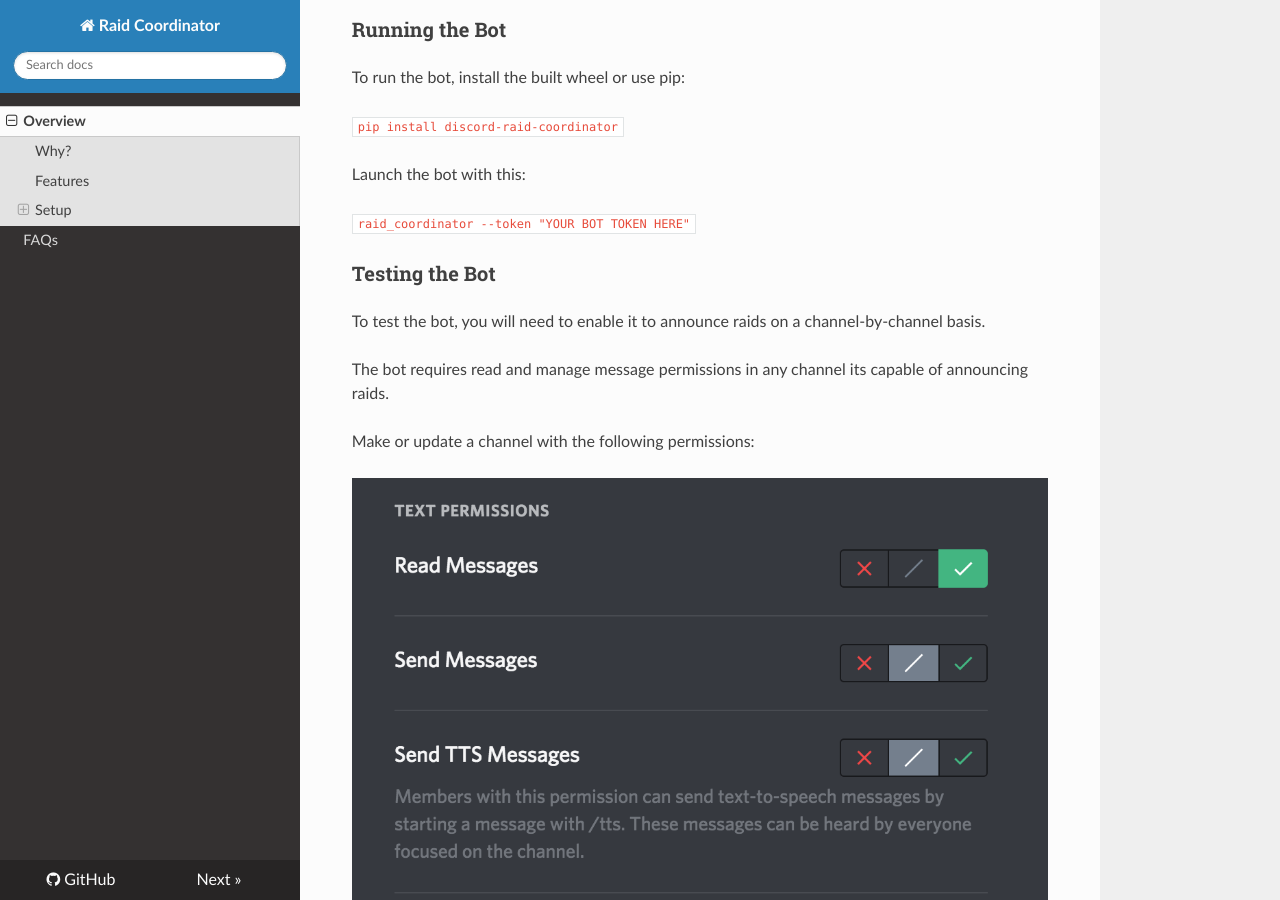
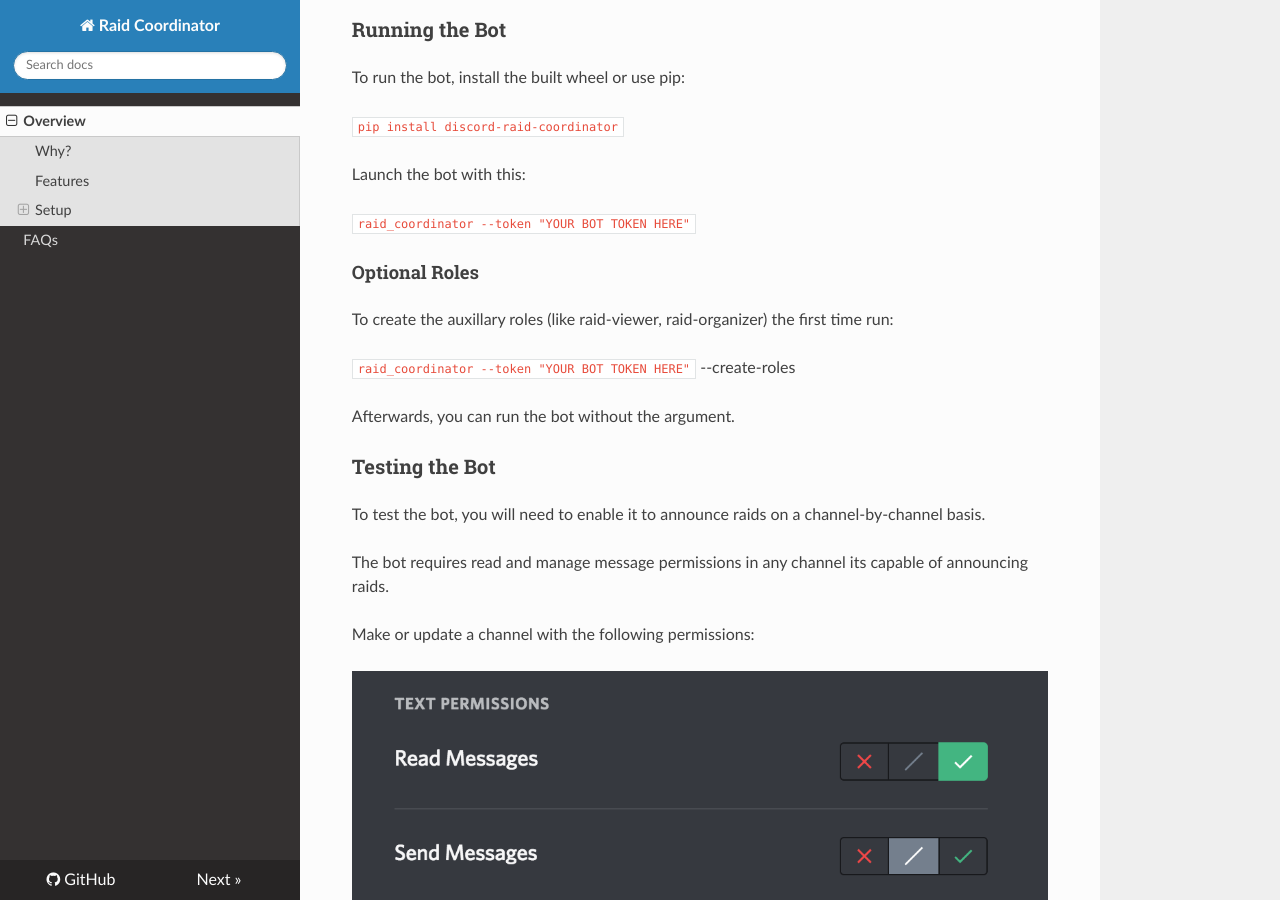
Before and after one commit to dandesousa/discord-raid-coordinator, an MkDocs documentation site: the page built from docs/index.md, in a window 1280 px wide and 900 px high, scrolled down 4481 px. Built offline with MkDocs 1.6.1, drawn with Linux system fonts in a browser that asks for light colours; nearby versions of some CDN libraries; old or Windows-style settings are respelled for this version of MkDocs.

Commit message:
docs for the new create-roles argument

```diff
--- a/docs/index.md
+++ b/docs/index.md
@@ -84,6 +84,15 @@ Launch the bot with this:
 
 `raid_coordinator --token "YOUR BOT TOKEN HERE"`
 
+#### Optional Roles
+
+To create the auxillary roles (like raid-viewer, raid-organizer) the first time run:
+
+`raid_coordinator --token "YOUR BOT TOKEN HERE"` --create-roles
+
+Afterwards, you can run the bot without the argument.
+
+
 ### Testing the Bot
 
 To test the bot, you will need to enable it to announce raids on a channel-by-channel basis.
```
